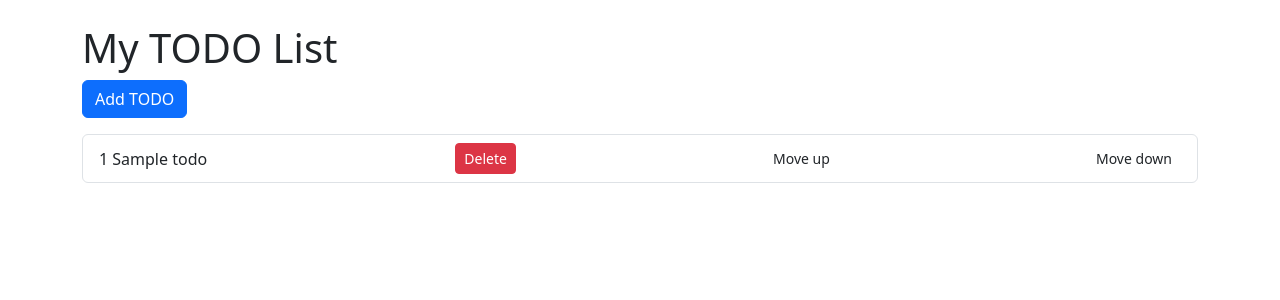
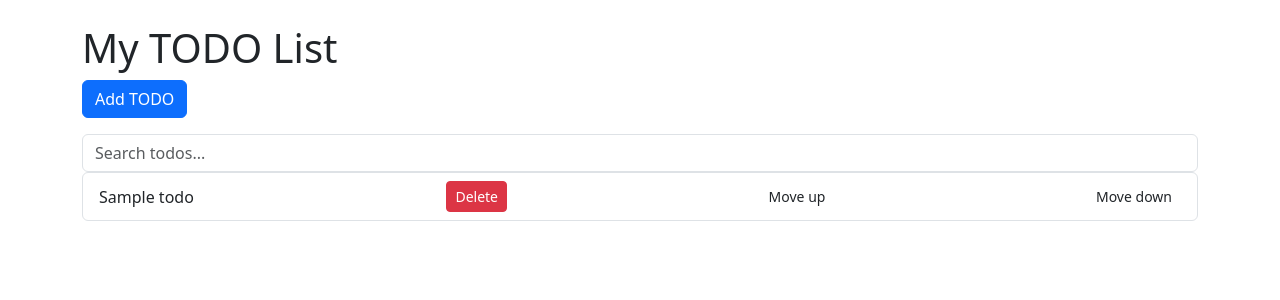
Before and after one commit to joelypolly/todo-main, a Flask app: page / in a window 1280 px wide. Shown: the top 300 px of the page. Run offline with Flask 3, Linux system fonts and the light colour scheme; tables that the repository leaves empty hold one stand-in row (values such as "Sample post").

Commit message:
Added frontend search

```diff
--- a/app/templates/index.html
+++ b/app/templates/index.html
@@ -3,10 +3,12 @@
 {% block content %}
 <h1 class="mt-4">My TODO List</h1>
 <a href="{{ url_for('add') }}" class="btn btn-primary mb-3">Add TODO</a>
+<div>
+    <input type="text" id="search-box" class="form-control" placeholder="Search todos..."/>
+</div>
 <ul class="list-group">
   {% for todo in todos %}
-  <li class="list-group-item d-flex justify-content-between align-items-center">
-    {{ todo.position }}
+  <li class="list-group-item d-flex justify-content-between align-items-center" data-search-text="{{ todo.title.lower() }}">
     {{ todo.title }}
     <a href="{{ url_for('delete', id=todo.id) }}" class="btn btn-danger btn-sm"
       >Delete</a
@@ -18,4 +20,21 @@
   </li>
   {% endfor %}
 </ul>
+<script>
+    document.addEventListener('DOMContentLoaded', function() {
+        document.getElementById('search-box').addEventListener('input', function() {
+            const searchText = this.value.toLowerCase();
+            const todoItems = document.querySelectorAll('.list-group li.list-group-item');
+            todoItems.forEach(function(item) {
+                const itemText = item.getAttribute('data-search-text');
+
+                if (itemText.includes(searchText)) {
+                    item.classList.remove('d-none');
+                } else {
+                    item.classList.add('d-none');
+                }
+            });
+        });
+    });
+    </script>
 {% endblock %}
```
Also changed, not shown: README.md.
